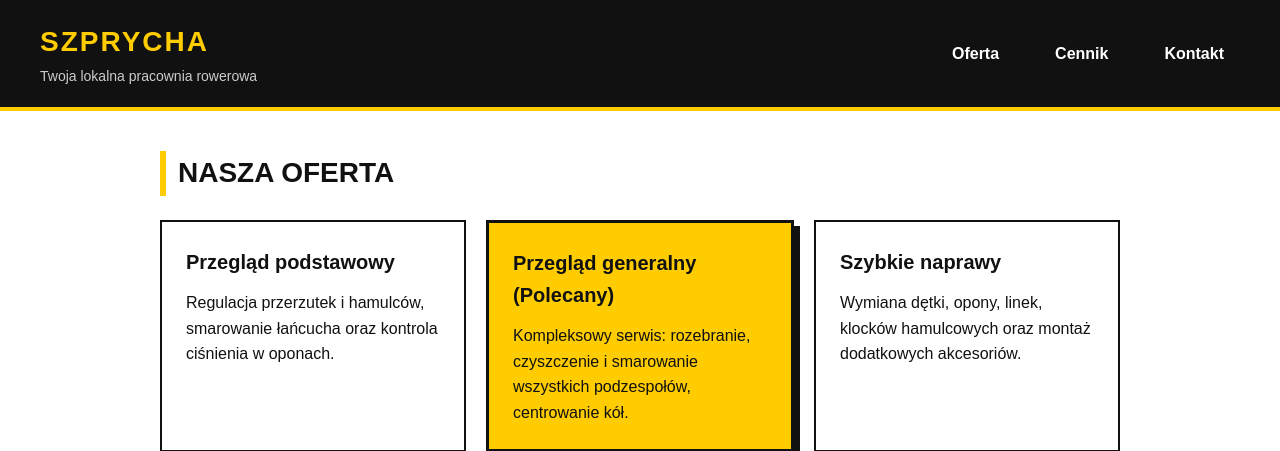
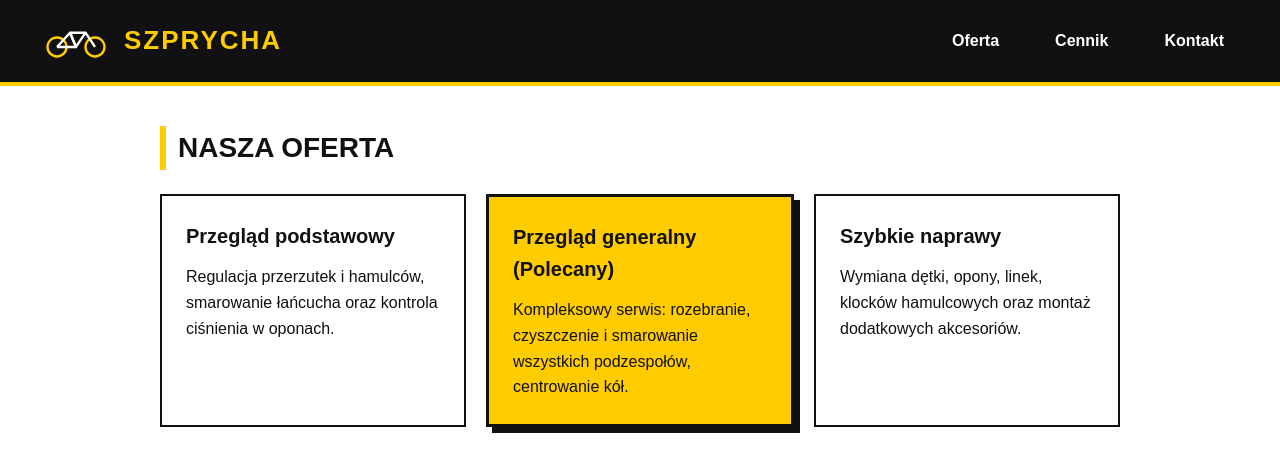
Before and after one commit to QFL-VTY/Szprycha, a PHP site: page / in a window 1280 px wide. Shown: the top 451 px of the page. Run offline with PHP 8.4, Linux system fonts and the light colour scheme.

Commit message:
Lab 2: Logo SVG

```diff
--- a/index.php
+++ b/index.php
@@ -22,10 +22,29 @@ $cennik = [
 <body>
 
     <header>
-        <div class="brand">
-            <h1>Szprycha</h1>
-            <p>Twoja lokalna pracownia rowerowa</p>
-        </div>
+        <a class="logo" href="#">
+		<svg viewBox="0 0 120 64" width="72" height="38"
+			role="img" aria-labelledby="logo-tytul">
+
+			<circle cx="28" cy="42" r="16" fill="none"
+					stroke="#ffcc00" stroke-width="4"/>
+			<circle cx="92" cy="42" r="16" fill="none"
+					stroke="#ffcc00" stroke-width="4"/>
+
+				<polyline points="28,42 50,18 60,42 28,42"
+					fill="none" stroke="#ffffff" stroke-width="4"
+					stroke-linejoin="round"/>
+
+			<polyline points="50,18 76,18 60,42 50,18"
+					fill="none" stroke="#ffffff" stroke-width="4"
+					stroke-linejoin="round"/>
+
+			<polyline points="76,18 92,42"
+					fill="none" stroke="#ffffff" stroke-width="4"
+					stroke-linejoin="round"/>
+		</svg>
+            <span>Szprycha</span>
+        </a>
 
         <button class="menu-toggle" aria-expanded="false" aria-label="Menu">
             ☰ Menu
--- a/style.css
+++ b/style.css
@@ -175,7 +175,25 @@ footer a:hover {
 	color: #888888;
 }
 
-/* Przycisk menu mobilnego - ostry i kanciasty */
+header .logo {
+	display: flex;
+	align-items: center;
+	gap: 12px;
+	text-decoration: none;
+}
+
+header .logo span {
+	color: #ffcc00;
+	font-size: 26px;
+	text-transform: uppercase;
+	letter-spacing: 2px;
+	font-weight: bold;
+}
+
+header .logo svg {
+	vertical-align: middle;
+}
+
 .menu-toggle {
 	display: none;
 	background: #ffcc00;
```
